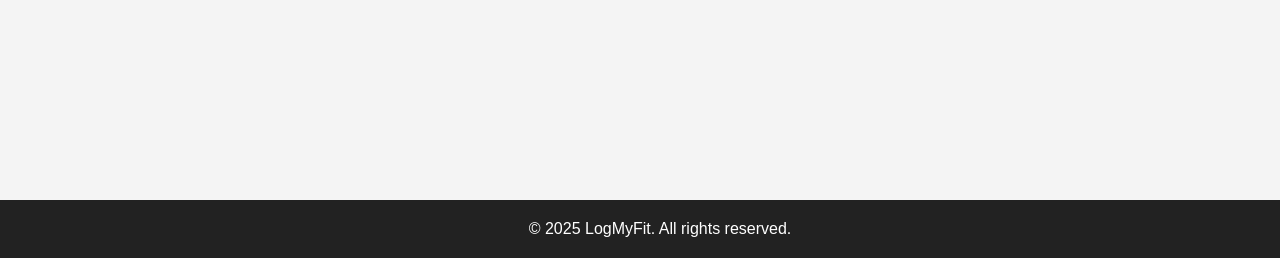
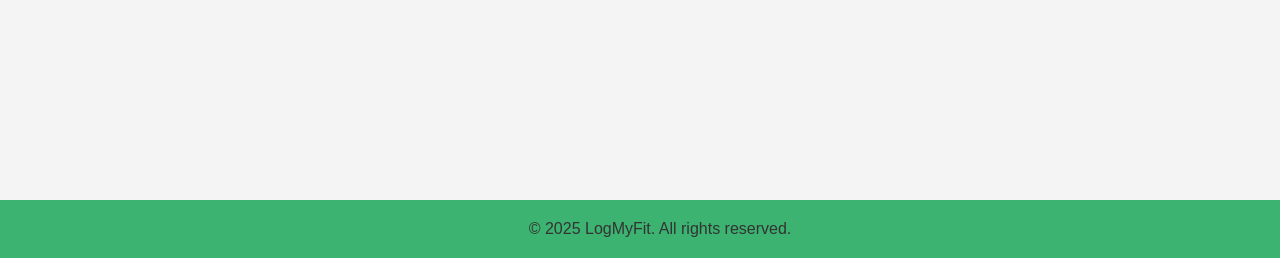
Before and after one commit to csweenz/Capstone, a Django app: page / in a window 1280 px wide. Shown: the part 542-800 px from the top of the page. Run offline with Django 5.2, Linux system fonts and the light colour scheme.

Commit message:
Color changes for base

```diff
--- a/capstoneproject/static/css/style.css
+++ b/capstoneproject/static/css/style.css
@@ -15,8 +15,8 @@ body::after {
 
 /* Header Section */
 header {
-    background: url("../images/banner.jpg") no-repeat center center/cover;
-    color: white;
+    background: url("../images/footer-banner.jpg") no-repeat center center/cover;
+    color: #333333;
     text-align: center;
     padding: 50px 20px;
     position: relative;
@@ -29,7 +29,7 @@ header h1 {
 
 /* Navigation Bar */
 nav {
-    background: #333;
+    background: mediumseagreen;
     padding: 10px 0;
     position: fixed;
     top: 0;
@@ -75,8 +75,8 @@ main {
 
 /* Footer */
 footer {
-    background: #222;
-    color: white;
+    background: mediumseagreen;
+    color: #333333;
     text-align: center;
     padding: 20px;
     width: 100%;
```
